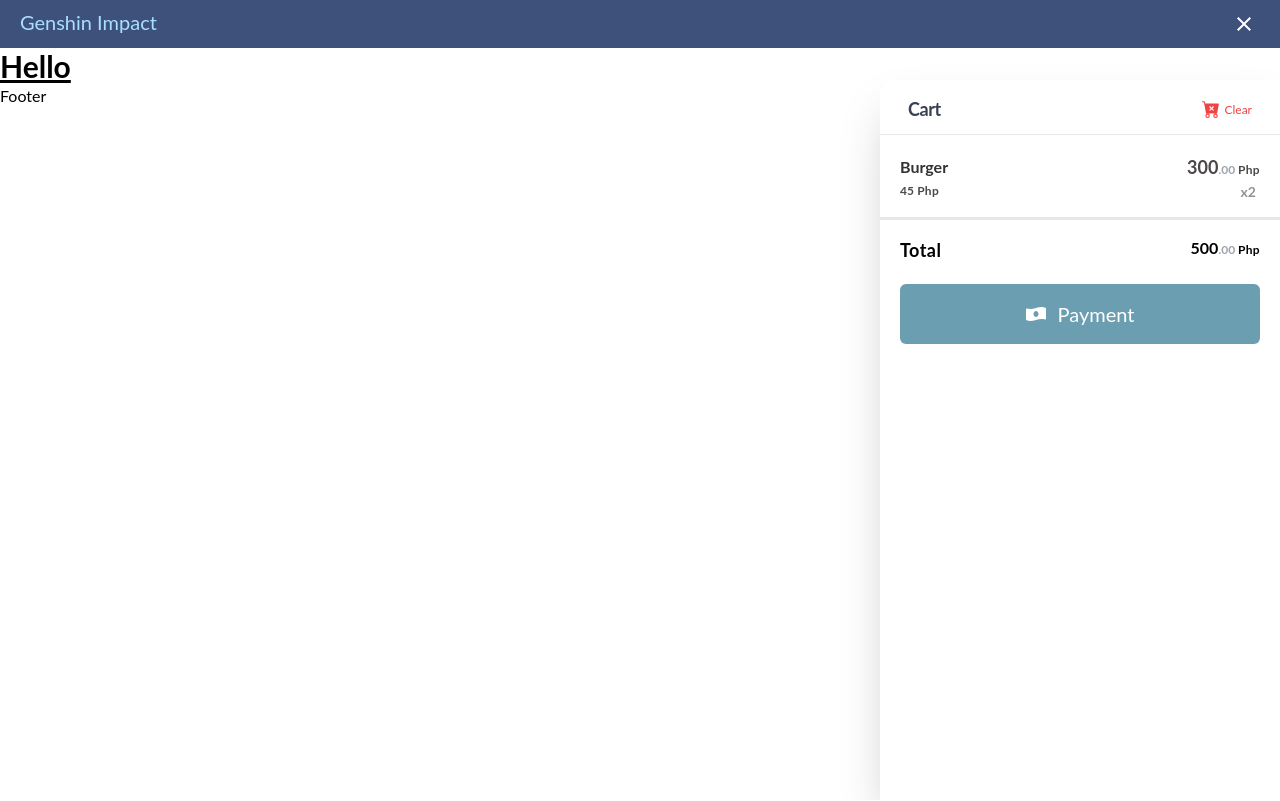
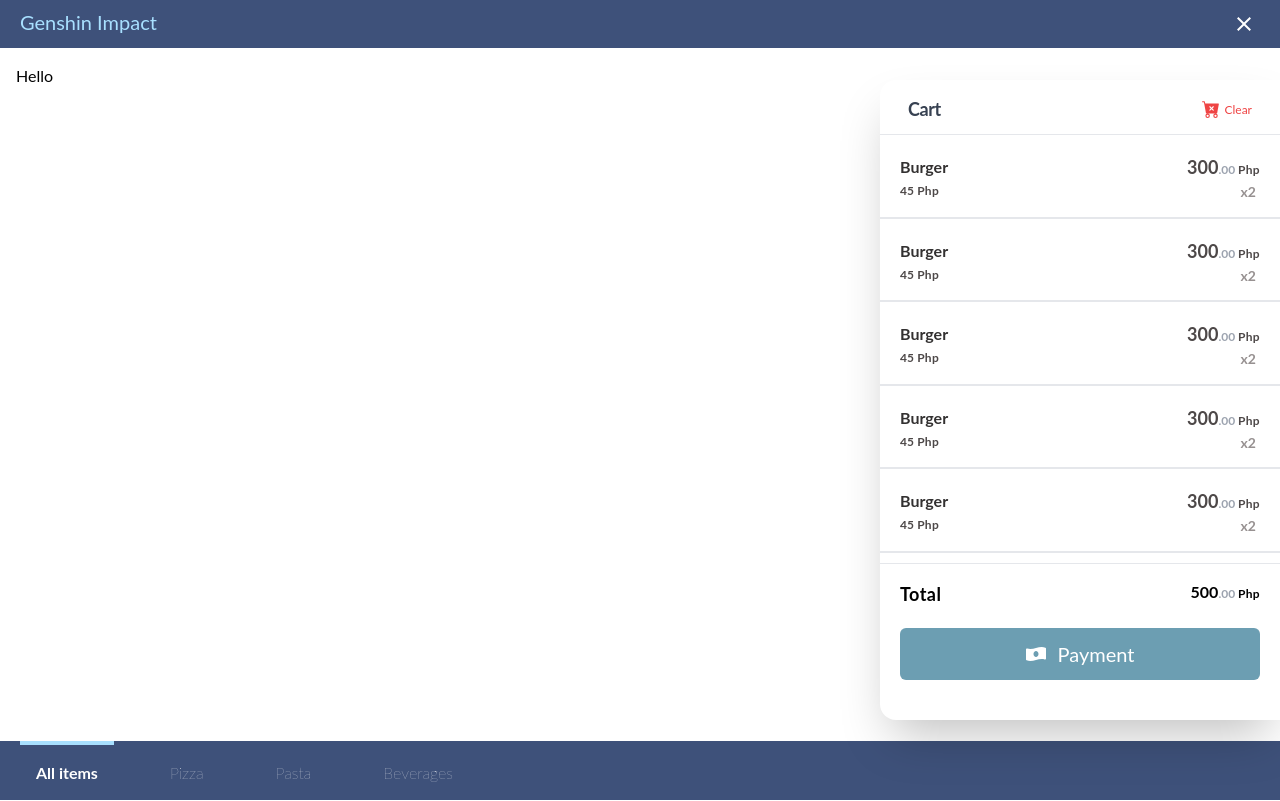
Before and after one commit to Koloru/pos-chua, a Next.js app: page / in a window 1280 px wide. Both pictures are taken after a click on the button 1244 px from the left and 24 px from the top of the page. Built offline with nearby package versions, Linux system fonts and the light colour scheme.

Commit message:
Implement Footer

```diff
--- a/src/components/Footer/Footer.tsx
+++ b/src/components/Footer/Footer.tsx
@@ -1,7 +1,20 @@
 export const Footer = () => {
-  return (
-    <div className="Footer bg-base-100">
-      Footer
-    </div>
-  );
+	return (
+		<div className='w-full absolute bottom-0 bg-[#3e517a] px-5 -z-10 text-white'>
+			<div className='flex flex-wrap gap-10 -mb-px text-md font-extralight  text-center'>
+				<button className='p-4 border-t-4 border-[#A8E0FF] font-bold'>
+					All items
+				</button>
+				<button className='p-4 border-t-4 border-transparent hover:text-gray-600 hover:border-[#A8E0FF] hover:text-gray-300 '>
+					Pizza
+				</button>
+				<button className='p-4 border-t-4 border-transparent hover:text-gray-600 hover:border-[#A8E0FF] hover:text-gray-300'>
+					Pasta
+				</button>
+				<button className='p-4 border-t-4 border-transparent hover:text-gray-600 hover:border-[#A8E0FF] hover:text-gray-300'>
+					Beverages
+				</button>
+			</div>
+		</div>
+	);
 };
--- a/src/components/Navbar/Navbar.tsx
+++ b/src/components/Navbar/Navbar.tsx
@@ -15,7 +15,7 @@
 		<div className='flex justify-between px-5 py-2 bg-[#3e517a]'>
 			<div className='flex-1'>
 				{/* Todo Put Icon here  */}
-				<Link href='/hello'>
+				<Link href='/'>
 					<button className='btn btn-ghost normal-case text-xl text-[#A8E0FF]'>
 						Genshin Impact
 					</button>
--- a/src/components/Sidebar/Sidebar.tsx
+++ b/src/components/Sidebar/Sidebar.tsx
@@ -5,7 +5,7 @@
 
 export const Sidebar = () => {
 	return (
-		<div className='flex flex-col rounded-tl-2xl shadow-2xl pt-1 h-[90vh] lg:w-[400px] md:w-[200px] absolute right-0 bottom-0'>
+		<div className='flex flex-col rounded-tl-2xl rounded-bl-2xl shadow-2xl pt-1 h-[90vh] lg:w-[400px] md:w-[200px] max-h-[80%] absolute z-10 right-0 top-20'>
 			{/* Header */}
 			<div className='flex justify-between items-center px-5 py-2 border-b-[1px] border-gray-200'>
 				<div>
@@ -22,6 +22,26 @@
 			{/* Items */}
 			<div className='overflow-auto'>
 				<SideBarItem itemName='Burger' price={45} />
+				<SideBarItem itemName='Burger' price={45} />
+				<SideBarItem itemName='Burger' price={45} />
+				<SideBarItem itemName='Burger' price={45} />
+				<SideBarItem itemName='Burger' price={45} />
+				<SideBarItem itemName='Burger' price={45} />
+				<SideBarItem itemName='Burger' price={45} />
+				<SideBarItem itemName='Burger' price={45} />
+				<SideBarItem itemName='Burger' price={45} />
+				<SideBarItem itemName='Burger' price={45} />
+				<SideBarItem itemName='Burger' price={45} />
+				<SideBarItem itemName='Burger' price={45} />
+				<SideBarItem itemName='Burger' price={45} />
+				<SideBarItem itemName='Burger' price={45} />
+				<SideBarItem itemName='Burger' price={45} />
+				<SideBarItem itemName='Burger' price={45} />
+				<SideBarItem itemName='Burger' price={45} />
+				<SideBarItem itemName='Burger' price={45} />
+				<SideBarItem itemName='Burger' price={45} />
+				<SideBarItem itemName='Burger' price={45} />
+				<SideBarItem itemName='Burger' price={45} />
 			</div>
 
 			<div className='flex flex-col px-5 gap-y-5 pt-4 pb-10 border-t-[1px] border-gray-200'>
@@ -33,7 +53,7 @@
 					</div>
 				</div>
 
-				<button className='flex items-center justify-center gap-3 w-full py-4 px-5 text-xl text-white text-left rounded-md bg-[#6C9EB2] hover:bg-[#3A606E] transition-colors duration-200'>
+				<button className='flex items-center justify-center gap-3 w-full py-3 px-5 text-xl text-white text-left rounded-md bg-[#6C9EB2] hover:bg-[#3A606E] transition-colors duration-200'>
 					<FaMoneyBillWaveAlt />
 					<div className='text-center'>Payment</div>
 				</button>
--- a/src/pages/_app.tsx
+++ b/src/pages/_app.tsx
@@ -7,7 +7,9 @@
 	return (
 		<>
 			<Navbar />
-			<Component {...pageProps} />
+			<div className="p-4">
+				<Component {...pageProps} />
+			</div>
 			<Footer />
 		</>
 	);
--- a/src/pages/index.tsx
+++ b/src/pages/index.tsx
@@ -1,7 +1,5 @@
 export default function Home() {
   return (
-    <h1 className="text-3xl font-bold underline">
       <div>Hello</div>
-    </h1>
   )
 }
```
